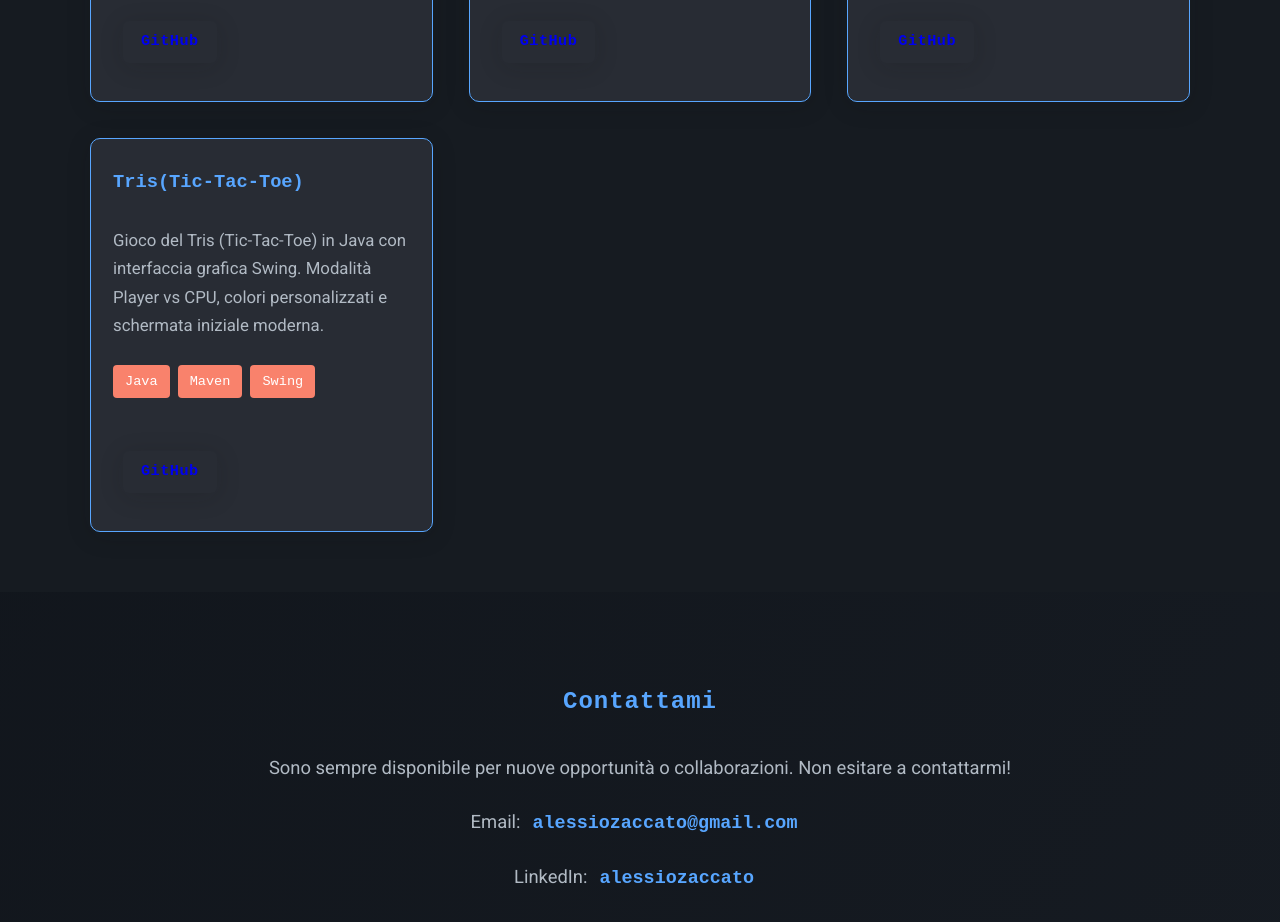
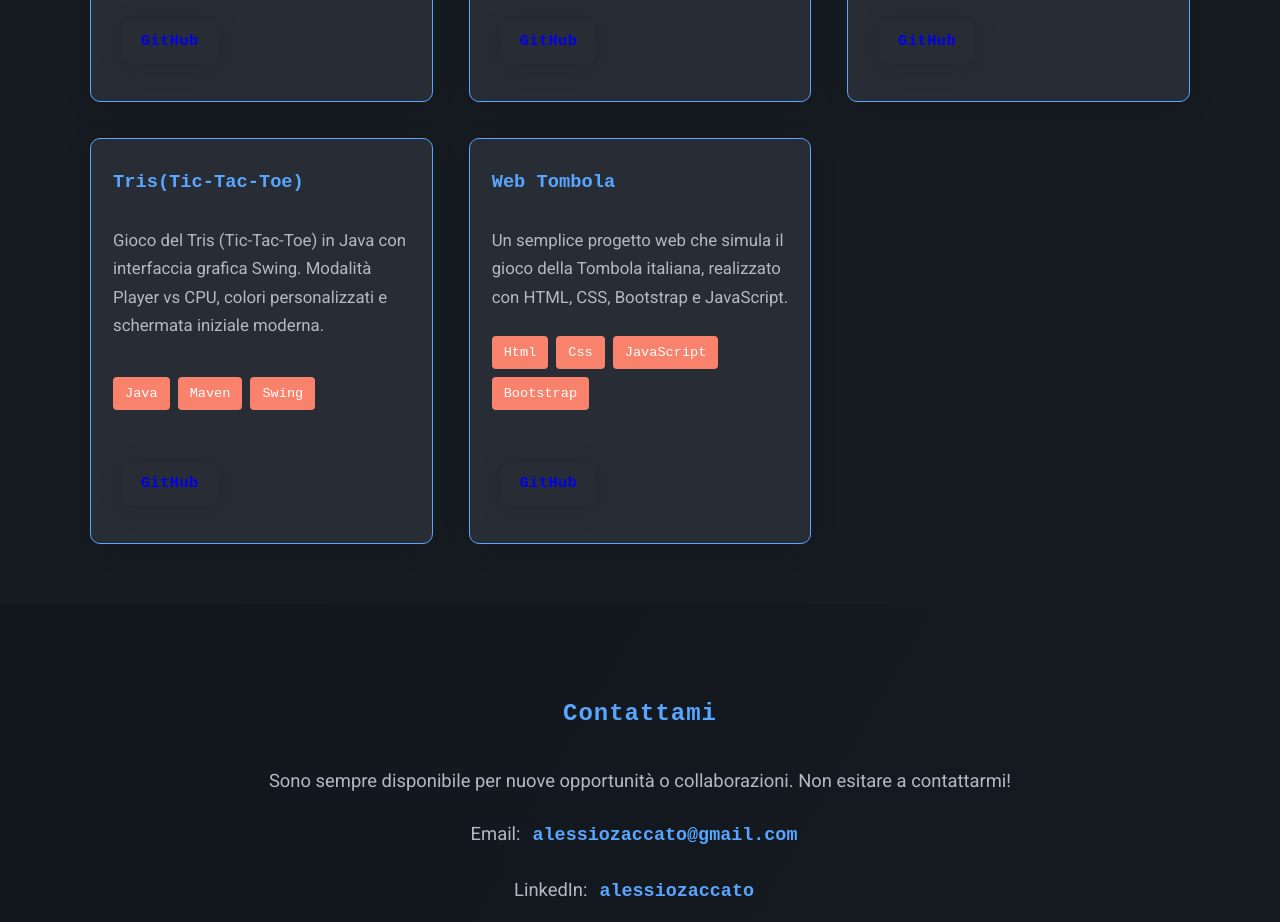
Before and after one commit to alessiozaccato/alessiozaccato.github.io, a React (Vite) app: page / in a window 1280 px wide. Shown: the part 2480-3402 px from the top of the page. Built offline with nearby package versions, Linux system fonts and the light colour scheme.

Commit message:
FIX: add 'Web Tombola' project to Projects section with description and technologies

```diff
--- a/src/sections/Projects.jsx
+++ b/src/sections/Projects.jsx
@@ -30,6 +30,13 @@ function Projects() {
       liveLink: '',
       githubLink: 'https://github.com/alessiozaccato/tris'
     },
+    {
+      title: 'Web Tombola',
+      description: 'Un semplice progetto web che simula il gioco della Tombola italiana, realizzato con HTML, CSS, Bootstrap e JavaScript.',
+      technologies: ['Html','Css','JavaScript','Bootstrap'],
+      liveLink: '',
+      githubLink: 'https://github.com/alessiozaccato/web-tombola'
+    },
     // Aggiungi altri progetti
   ];
 
```
